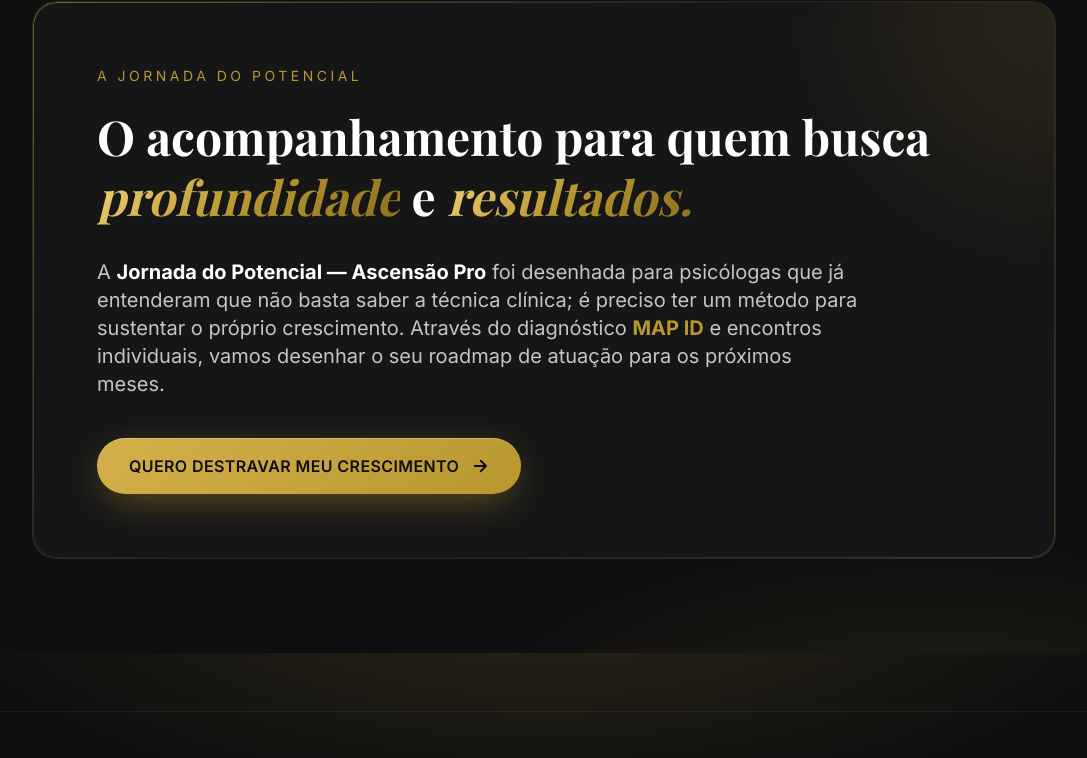
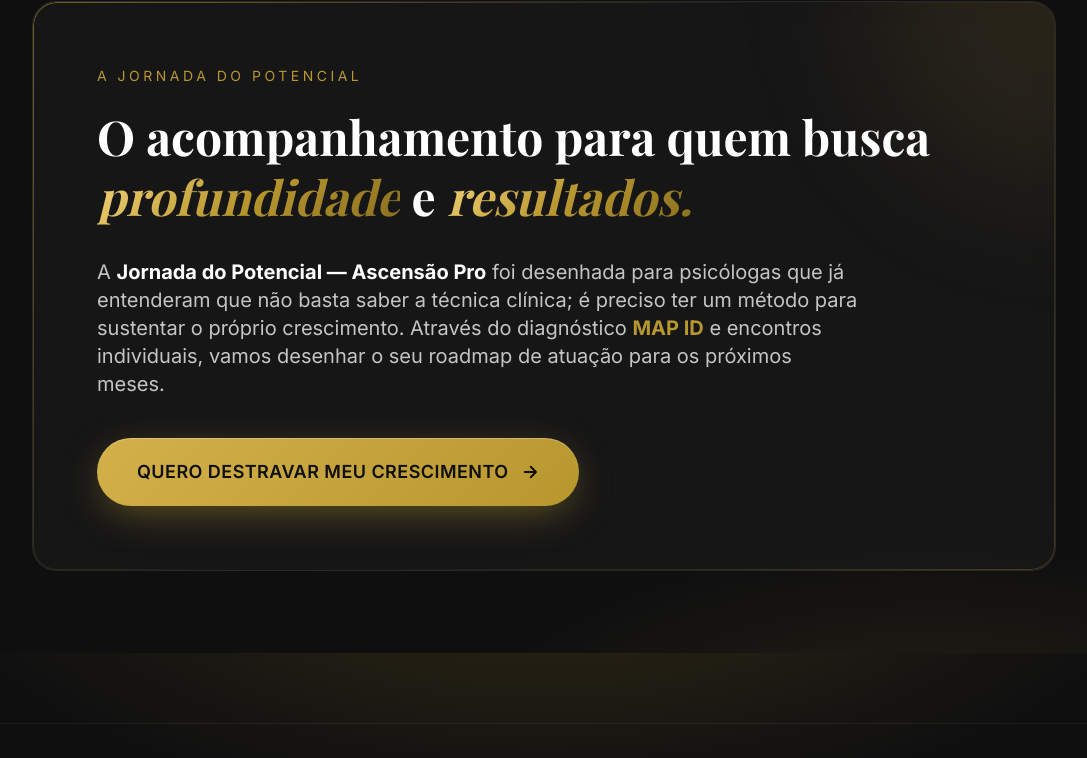
Before and after one commit to andrebastelli/aula.ascensaopro, a React (Vite) app: page / in a window 1280 px wide. Shown: the part 2547-3305 px from the top of the page, without its empty margins (96-1183 px from the left). Built offline with nearby package versions, Linux system fonts and the light colour scheme; a web font is replaced by a local one.

Commit message:
feat: add large prop to CTA button for better visibility
Adding a large prop to the CTA button to enhance its size and visibility.

```diff
--- a/src/App.tsx
+++ b/src/App.tsx
@@ -207,7 +207,7 @@ export default function App() {
         </p>
 
         <div className="mt-6 md:mt-10">
-          <CTAButton>Quero destravar meu crescimento</CTAButton>
+          <CTAButton large>Quero destravar meu crescimento</CTAButton>
         </div>
 
       </div>
```
